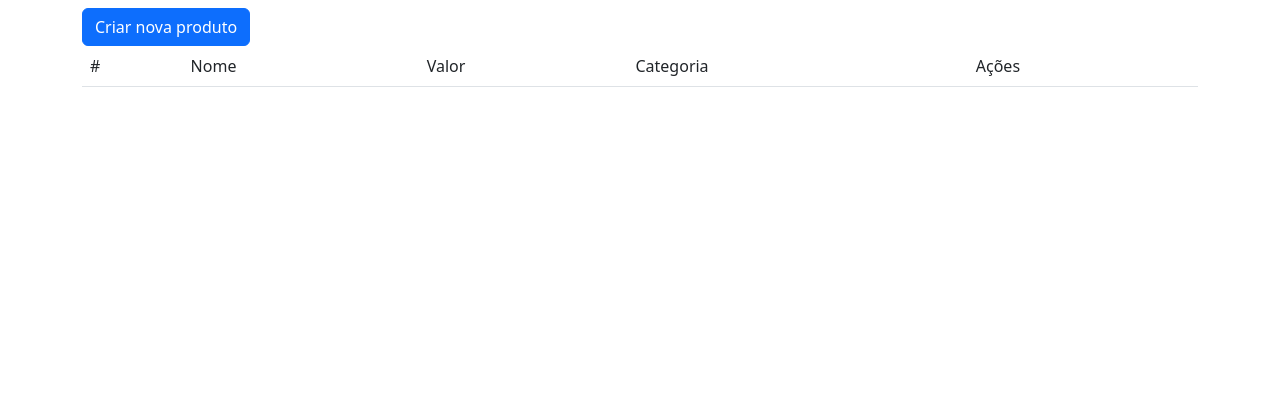
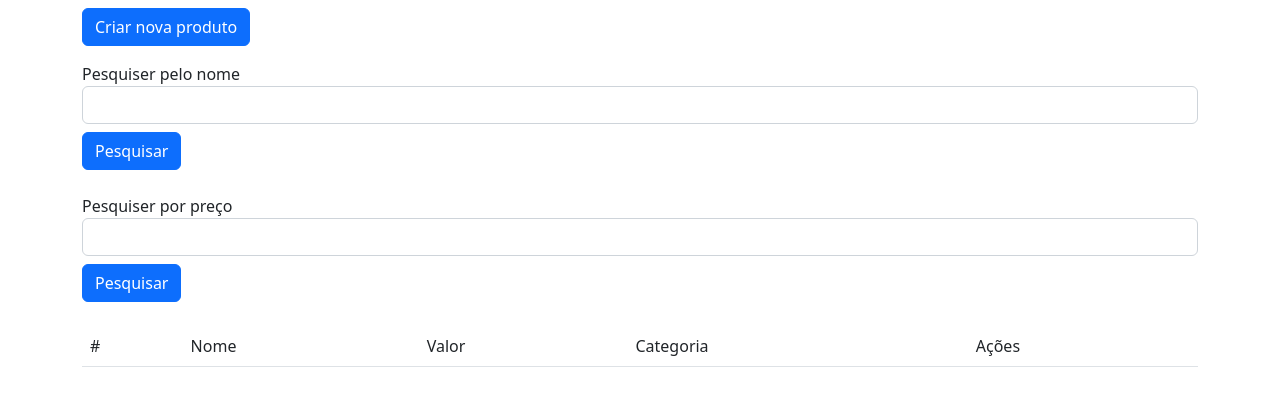
Before and after one commit to everton-araujo/symfony-project, a Symfony app: template templates/product/index.html.twig in a window 1280 px wide. Shown: the part 56-462 px from the top of the page. Run offline with Twig, Linux system fonts and the light colour scheme; the template is opened without the code that fills it, so the values that code supplies are empty; some libraries are stand-ins or nearby versions.

Commit message:
Search filter added

```diff
--- a/config/routes.yaml
+++ b/config/routes.yaml
@@ -4,6 +4,6 @@ controllers:
         namespace: App\Controller
     type: attribute
 
-# app_logout:
-#     path: /logout
-#     methods: GET
+app_logout:
+    path: /logout
+    methods: GET
--- a/templates/base.html.twig
+++ b/templates/base.html.twig
@@ -27,9 +27,9 @@
                         <li class='nav-item'>
                             <a class='nav-link' href="{{ path('product_index') }}">Produtos</a>
                         </li>
-                        {# <li class='nav-item'>
+                        <li class='nav-item'>
                             <a class='nav-link' href="{{ path('app_logout') }}">Sair</a>
-                        </li> #}
+                        </li>
                     </ul>
                 </div>
                 {% endif %}
--- a/templates/login/index.html.twig
+++ b/templates/login/index.html.twig
@@ -20,6 +20,7 @@
                 <label for='password' class='form-label'>Senha</label>
                 <input type='password' class='form-control' id='password' name='_password' />
 
+                <a href="{{ path('app_register') }}" class='btn btn-primary'>Register</a>
                 <button type='submit' class='btn btn-primary'>Login</button>
             </fomr>
         </div>
--- a/templates/product/index.html.twig
+++ b/templates/product/index.html.twig
@@ -7,6 +7,19 @@
 {% block body %}
     <h1>{{ title }}</h1>
     <a href="{{ path('product_add') }}" class='btn btn-primary'>Criar nova produto</a>
+
+    <form method='get' class='mt-3 mb-4'>
+      <label>Pesquiser pelo nome</label>
+      <input type='text' name='name' class='form-control mb-2' value='{{ productName }}'/>
+      <button type='submit' class='btn btn-primary'>Pesquisar</button>
+    </form>
+
+    <form method='get' class='mt-3 mb-4'>
+      <label>Pesquiser por preço</label>
+      <input type='text' name='price' class='form-control mb-2' value='{{ productPrice }}'/>
+      <button type='submit' class='btn btn-primary'>Pesquisar</button>
+    </form>
+
     <table class='table'>
       <thead>
         <tr>
```
Also changed, not shown: src/Controller/ProductController.php (+16 -2 lines), src/Repository/ProductRepository.php (+18 -0 lines).
